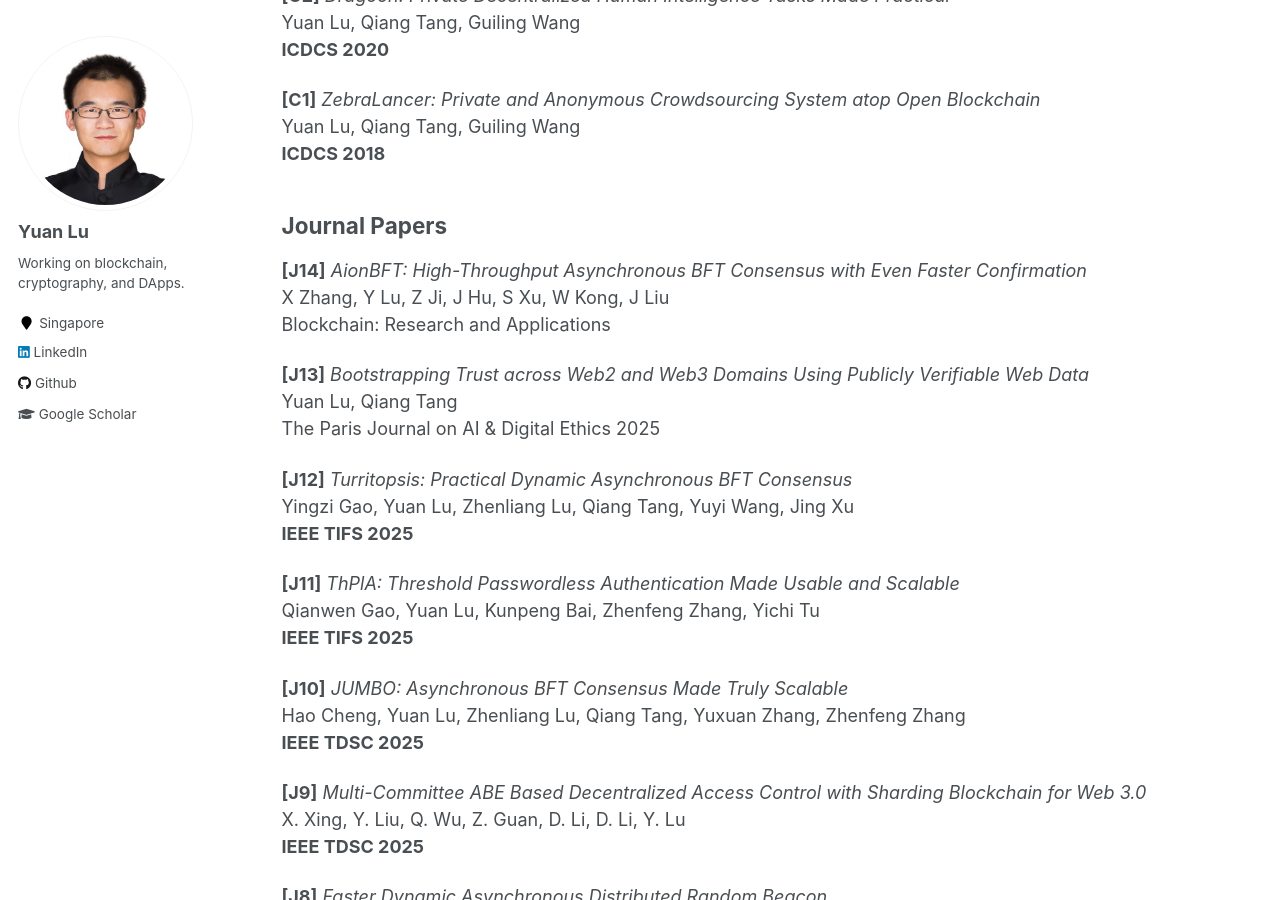
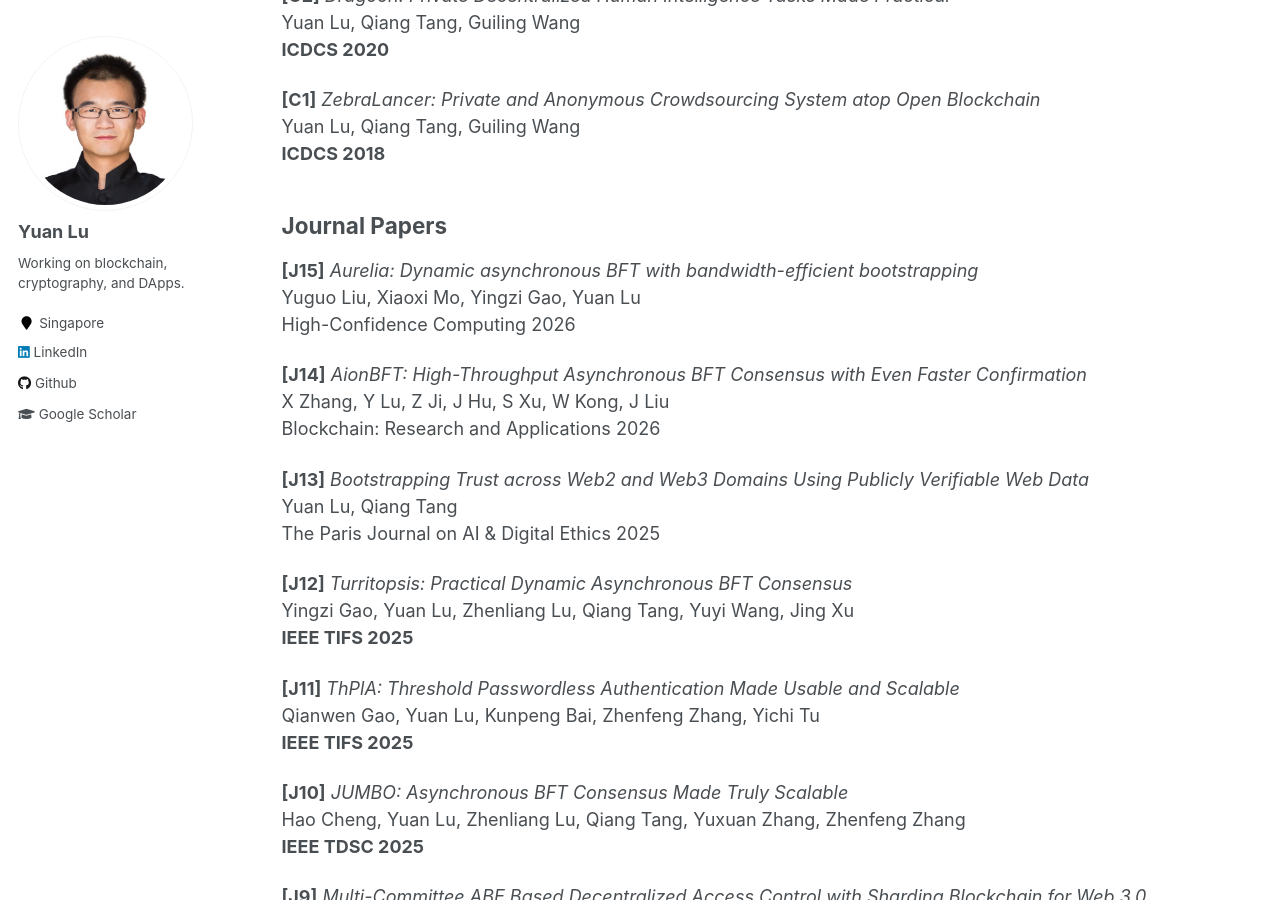
Before and after one commit to yylluu/yylluu.github.io, a Jekyll site: the page built from _pages/publications.md, in a window 1280 px wide and 900 px high, scrolled down 2028 px. Built offline with Jekyll 4.4.1, drawn with Linux system fonts in a browser that asks for light colours.

Commit message:
Update publications.md

```diff
--- a/_pages/publications.md
+++ b/_pages/publications.md
@@ -128,10 +128,15 @@ Yuan Lu, Qiang Tang, Guiling Wang
 ## Journal Papers
 
 
+**[J15]** *Aurelia: Dynamic asynchronous BFT with bandwidth-efficient bootstrapping*
+Yuguo Liu, Xiaoxi Mo, Yingzi Gao, Yuan Lu
+High-Confidence Computing 2026
+
+
 
 **[J14]** *AionBFT: High-Throughput Asynchronous BFT Consensus with Even Faster Confirmation*
 X Zhang, Y Lu, Z Ji, J Hu, S Xu, W Kong, J Liu
-Blockchain: Research and Applications
+Blockchain: Research and Applications 2026
 
 
 
```
